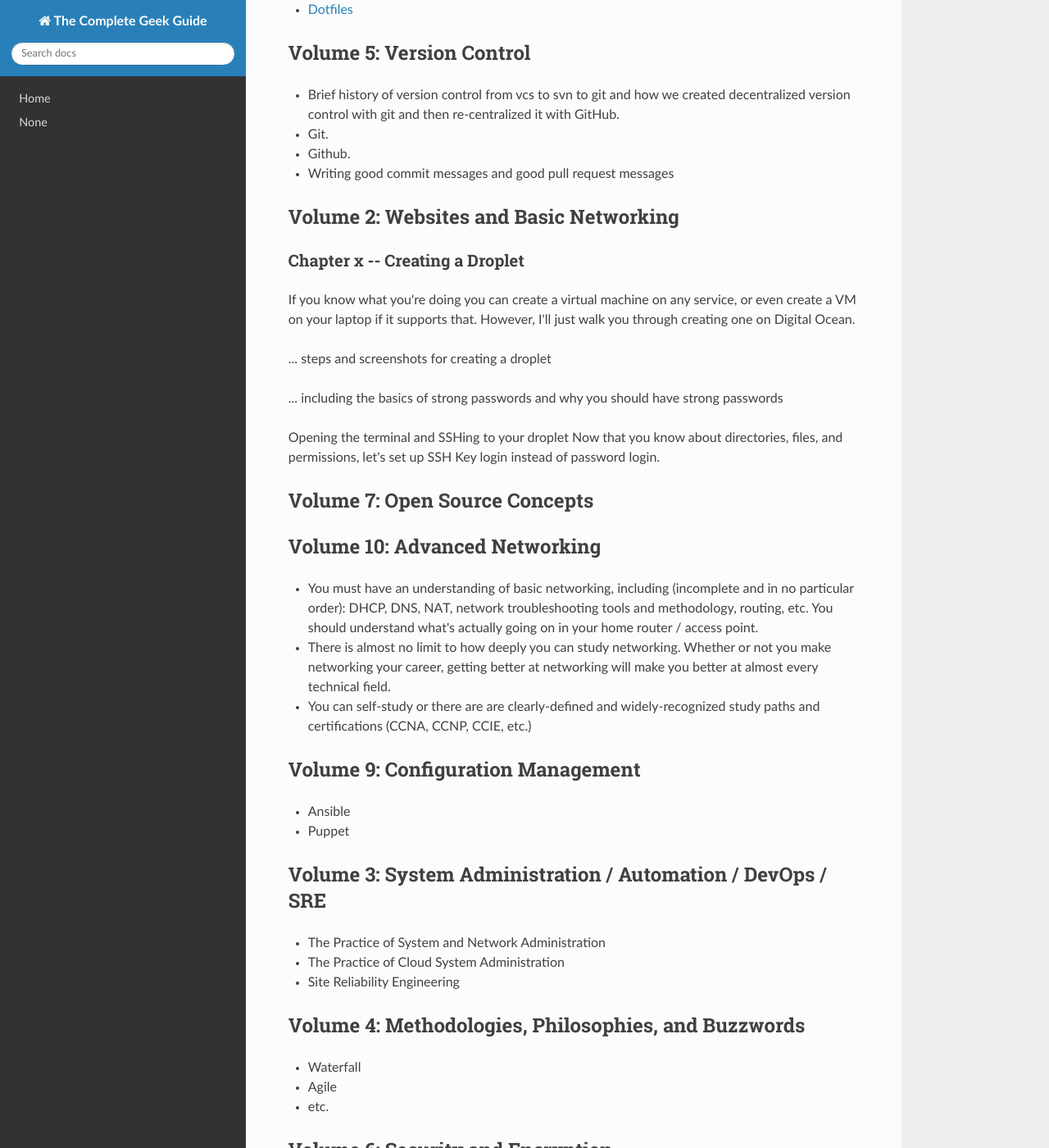
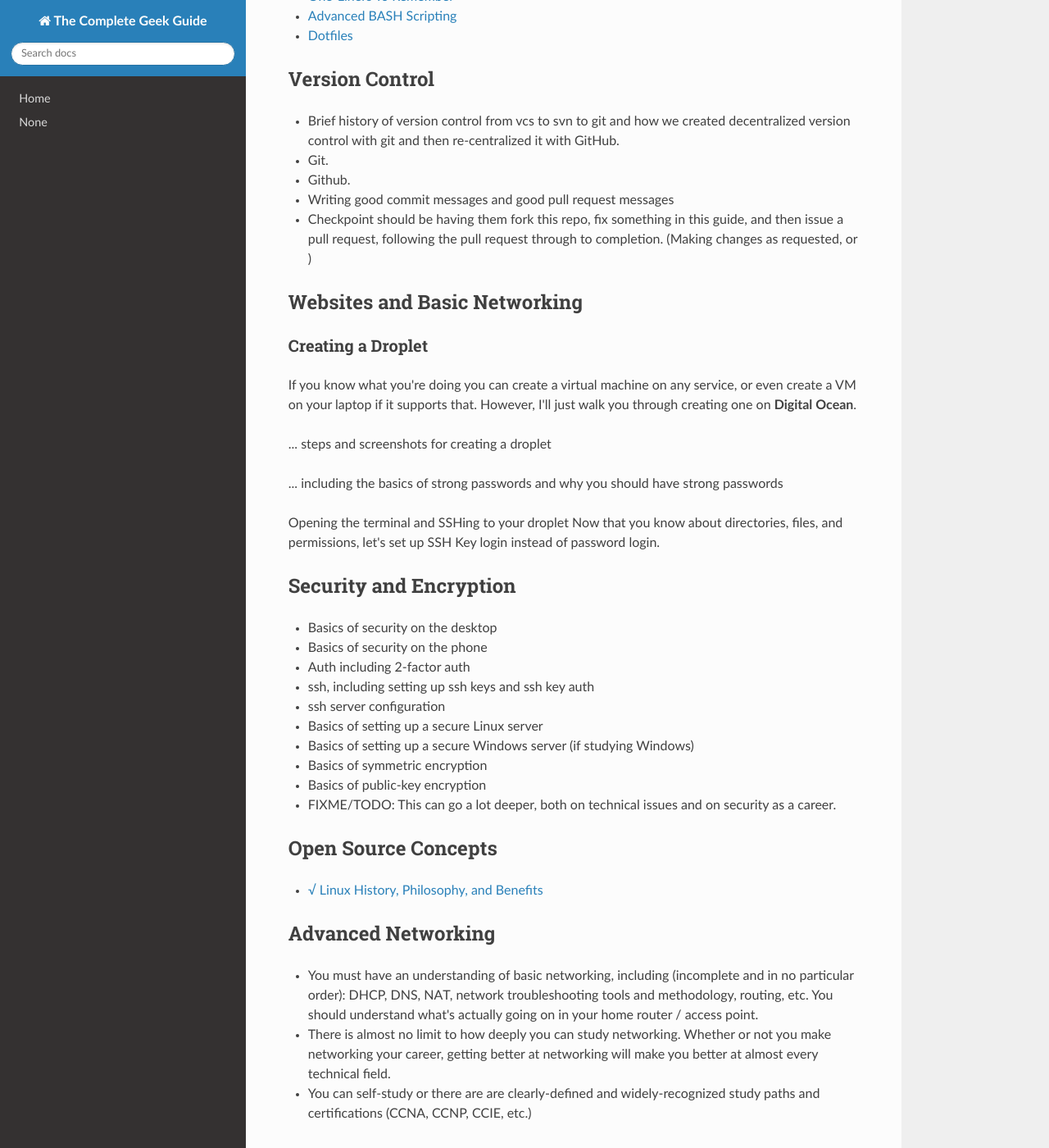
Before and after one commit to CommandLineLabs/completegeek, an MkDocs documentation site: the page built from docs/master_outline.md, in a window 1280 px wide and 1400 px high, scrolled down 864 px. Shown: the whole window at 82% size. Built offline with MkDocs 1.6.1, drawn with Linux system fonts in a browser that asks for light colours; nearby versions of some CDN libraries; some of the changed text lies outside the part shown.

Commit message:
More outline re-org and more essential responsibilities.

```diff
--- a/docs/master_outline.md
+++ b/docs/master_outline.md
@@ -1,47 +1,49 @@
 # Complete Geek Guide Master Outline
 
-A check-mark (√) means that this chapter was edited or completed during the current round of editing/writing.
+*A check-mark (√) means that this chapter was edited or completed during the current round of editing/writing.*
 
 At the current (January 2024) stage, no check-mark means it's probably gibberish.
 
+## Introduction
+
 * [√ Introduction](../README.md)
 
-## Volume 1: Linux, the Command-Line, and BASH Scripting
+## Linux, the Command-Line, and BASH Scripting
 
 * [√ Getting Started](./linux-basics/getting-started.md)
 * [√ Making, Removing, and Changing Directories](./linux-basics/directories.md)
-* [√ Linux History, Philosophy, and Benefits](./linux-basics/operating-systems-and-history.md)
-* [How to get help.](./linux-basics/getting-help.md)
 * [Absolute versus relative paths](./linux-basics/absolute-vs-relative-paths.md)
 * [File and directory operations](./linux-basics/file-and-directory-operations.md)
 * [Permissions and Ownership](./linux-basics/permissions-and-ownership.md)
+* [Weird Permissions](./linux-basics/weird-permissions.md)
+* [How to get help.](./linux-basics/getting-help.md)
 * [Basic VI](./linux-basics/basic-vim.md)
 * [Everything is a File](./linux-basics/everything-is-a-file.md)
-* [Weird Permissions](./linux-basics/weird-permissions.md)
 * [Hard and Soft Links](./linux-basics/hard-and-soft-links.md)
 * [Processes](./linux-basics/processes.md)
 * [Redirection and Pipes](./linux-basics/redirection-and-pipes.md)
 * [Complex Pipelines](./linux-basics/complex-pipelines.md)
+* [Sed and AWK](./linux-basics/sed-and-awk.md)
 * [Find, a love story](./linux-basics/find-a-love-story.md)
-* [Sed and AWK](./linux-basics/sed-and-awk.md)
 * [Regular Expressions](./linux-basics/regular-expressions.md)
+* [Simple BASH Scripting](./linux-basics/simple-bash-scripting.md)
 * [One-Liners To Remember](./linux-basics/one-liners-to-rememeber.md)
-* [Simple BASH Scripting](./linux-basics/simple-bash-scripting.md)
 * [Advanced BASH Scripting](./linux-basics/advanced-bash-scripting.md)
-* [Dotfiles](./021-dotfiles.md)
+* [Dotfiles](./linux-basics/dotfiles.md)
 
-## Volume 5: Version Control
+## Version Control
 
 * Brief history of version control from vcs to svn to git and how we created decentralized version control with git and then re-centralized it with GitHub.
 * Git.
 * Github.
 * Writing good commit messages and good pull request messages
+* Checkpoint should be having them fork this repo, fix something in this guide, and then issue a pull request, following the pull request through to completion. (Making changes as requested, or )
 
-## Volume 2: Websites and Basic Networking
+## Websites and Basic Networking
 
-### Chapter x -- Creating a Droplet
+### Creating a Droplet
 
-If you know what you're doing you can create a virtual machine on any service, or even create a VM on your laptop if it supports that. However, I'll just walk you through creating one on Digital Ocean.
+If you know what you're doing you can create a virtual machine on any service, or even create a VM on your laptop if it supports that. However, I'll just walk you through creating one on **Digital Ocean**.
 
 ... steps and screenshots for creating a droplet
 
@@ -50,32 +52,7 @@ If you know what you're doing you can create a virtual machine on any service, o
 Opening the terminal and SSHing to your droplet
 Now that you know about directories, files, and permissions, let's set up SSH Key login instead of password login.
 
-## Volume 7:  Open Source Concepts
-
-## Volume 10: Advanced Networking
-
-* You must have an understanding of basic networking, including (incomplete and in no particular order): DHCP, DNS, NAT, network troubleshooting tools and methodology, routing, etc. You should understand what's actually going on in your home router / access point.
-* There is almost no limit to how deeply you can study networking. Whether or not you make networking your career, getting better at networking will make you better at almost every technical field.
-* You can self-study or there are are clearly-defined and widely-recognized study paths and certifications (CCNA, CCNP, CCIE, etc.)
-
-## Volume 9: Configuration Management
-
-* Ansible
-* Puppet
-
-## Volume 3: System Administration / Automation / DevOps / SRE
-
-* The Practice of System and Network Administration
-* The Practice of Cloud System Administration
-* Site Reliability Engineering
-
-## Volume 4: Methodologies, Philosophies, and Buzzwords
-
-* Waterfall
-* Agile
-* etc.
-
-## Volume 6: Security and Encryption
+## Security and Encryption
 
 * Basics of security on the desktop
 * Basics of security on the phone
@@ -84,40 +61,74 @@ Now that you know about directories, files, and permissions, let's set up SSH Ke
 * ssh server configuration
 * Basics of setting up a secure Linux server
 * Basics of setting up a secure Windows server (if studying Windows)
-* FIXME(schof): This can go a lot deeper, both on technical issues and on security as a career.
+* Basics of symmetric encryption
+* Basics of public-key encryption
+* FIXME/TODO: This can go a lot deeper, both on technical issues and on security as a career.
 
-## Volume 8:  Technical Writing
+## Open Source Concepts
 
-* Writing Documentation
-    * Documentation is not something you do AFTER you finish the job. Documentation is PART of finishing the job.
-* Writing good comments
+* [√ Linux History, Philosophy, and Benefits](./linux-basics/operating-systems-and-history.md)
 
-## Volume 11:  Cloud Environment (Pick one; study more later.)
+## Advanced Networking
+
+* You must have an understanding of basic networking, including (incomplete and in no particular order): DHCP, DNS, NAT, network troubleshooting tools and methodology, routing, etc. You should understand what's actually going on in your home router / access point.
+* There is almost no limit to how deeply you can study networking. Whether or not you make networking your career, getting better at networking will make you better at almost every technical field.
+* You can self-study or there are are clearly-defined and widely-recognized study paths and certifications (CCNA, CCNP, CCIE, etc.)
+
+## Configuration Management
+
+* Ansible
+* Puppet
+* Chef
+
+(Probably only go into details on Ansible.)
+
+## System Administration / Automation / DevOps / SRE
+
+* The Practice of System and Network Administration
+* The Practice of Cloud System Administration
+* Site Reliability Engineering
+
+## Methodologies, Philosophies, and Buzzwords
+
+* Waterfall
+* Agile
+* etc.
+
+## Cloud Environment (Pick one; study more later.)
 
 * AWS
 * OpenStack
 * Google Cloud
 * Microsoft Azure
 
-## Volume 12: Non-Technical Job Skills
+## Technical Writing
+
+* Writing Documentation
+    * Documentation is not something you do AFTER you finish the job. Documentation is PART of finishing the job.
+* Writing good comments
+* Simple language
+* Active voice
+
+## Non-Technical Job Skills
 
 * Communication
 * Writing well
 * Hiring and interviews
 * Negotiating for compensation
 
-## Volume 13: Business and Management Skills
+## Business and Management Skills
 
 * [Joel on Software](https://www.amazon.com/Joel-Software-Occasionally-Developers-Designers/dp/1590593898)
 * [More Joel On Software](https://www.amazon.com/More-Joel-Software-Occasionally-Developers/dp/1430209879)
 * [Mythical Man-Month](https://www.amazon.com/Mythical-Man-Month-Software-Engineering-Anniversary/dp/0201835959/ref=sr_1_1?crid=62GZK0EBAMWG) The original "you can't get a baby in one month by getting nine women pregnant" book.
 * Managing Humans by Michael Lopp
 
-## Volume 14: Financial Skills
+## Financial Skills
 
 * [√ Introduction](./financial-skills/introduction.md)
 * [√ Track Income and Expenses](./financial-skills/track-income-and-expenses.md)
-* [√ Essential Responsibilities](./financial-skills/essential-responsibilities.md)
+* [√ Take Care of Essential Responsibilities](./financial-skills/essential-responsibilities.md)
 * [Increase Savings Rate](./financial-skills/increase-savings-rate.md)
 * [Pay Off Bad Debt](./financial-skills/pay-off-bad-debt.md)
 * [How Credit Works And How To Improve Yours](./financial-skills/how-credit-works.md)
@@ -127,6 +138,6 @@ Now that you know about directories, files, and permissions, let's set up SSH Ke
 * [More Details on Investing](./financial-skills/investing-more-details.md)
 * [Further Reading](./financial-skills/further-reading.md)
 
-## Volume 15: Life Skills
+## Life Skills
 
 * Getting Things Done (GTD)
```
Also changed, not shown: docs/financial-skills/essential-responsibilities.md (+14 -17 lines), docs/financial-skills/how-to-invest.md (+12 -6 lines), docs/financial-skills/introduction.md (+8 -0 lines), docs/financial-skills/investing-more-details.md (added, +4 -0 lines), docs/linux-basics/basic-vim.md (+3 -2 lines), docs/linux-basics/operating-systems-and-history.md (+3 -1 lines), docs/financial-skills/how-credit-works.md (added), docs/linux-basics/dotfiles.md (added).
